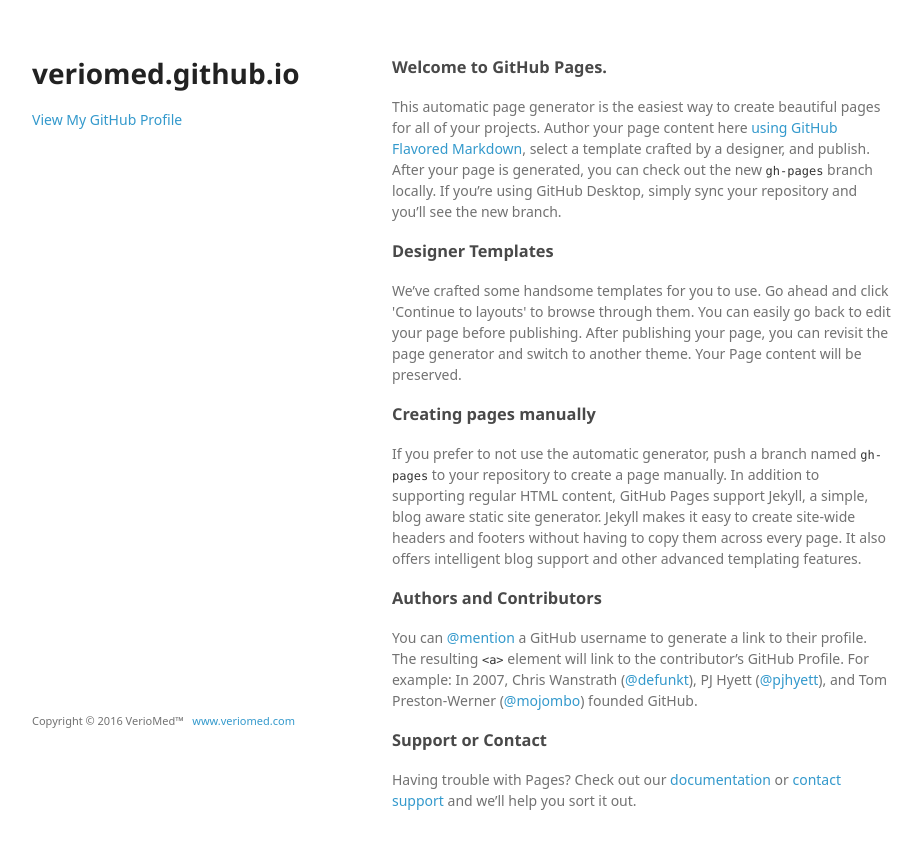
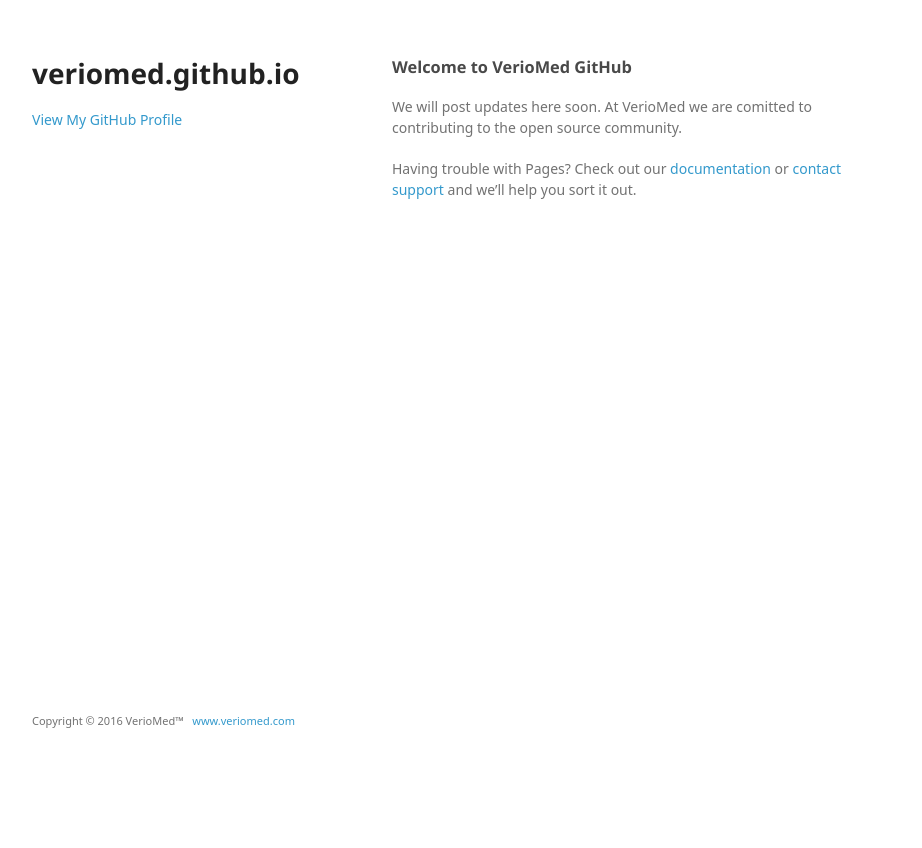
Before and after one commit to veriomed/veriomed.github.io, a plain HTML site: page index.html in a window 1280 px wide. Shown: the whole page, without its empty margins (178-1100 px from the left). After the commit the page ends 800 px from the top, so only its background shows below. Drawn offline with Linux system fonts and the light colour scheme; a web font is replaced by a local one.

Commit message:
Update index.html

```diff
--- a/index.html
+++ b/index.html
@@ -24,27 +24,9 @@
       </header>
       <section>
         <h3>
-<a id="welcome-to-github-pages" class="anchor" href="#welcome-to-github-pages" aria-hidden="true"><span aria-hidden="true" class="octicon octicon-link"></span></a>Welcome to GitHub Pages.</h3>
+<a id="welcome-to-github-pages" class="anchor" href="#welcome-to-github-pages" aria-hidden="true"><span aria-hidden="true" class="octicon octicon-link"></span></a>Welcome to VerioMed GitHub</h3>
 
-<p>This automatic page generator is the easiest way to create beautiful pages for all of your projects. Author your page content here <a href="https://guides.github.com/features/mastering-markdown/">using GitHub Flavored Markdown</a>, select a template crafted by a designer, and publish. After your page is generated, you can check out the new <code>gh-pages</code> branch locally. If you’re using GitHub Desktop, simply sync your repository and you’ll see the new branch.</p>
-
-<h3>
-<a id="designer-templates" class="anchor" href="#designer-templates" aria-hidden="true"><span aria-hidden="true" class="octicon octicon-link"></span></a>Designer Templates</h3>
-
-<p>We’ve crafted some handsome templates for you to use. Go ahead and click 'Continue to layouts' to browse through them. You can easily go back to edit your page before publishing. After publishing your page, you can revisit the page generator and switch to another theme. Your Page content will be preserved.</p>
-
-<h3>
-<a id="creating-pages-manually" class="anchor" href="#creating-pages-manually" aria-hidden="true"><span aria-hidden="true" class="octicon octicon-link"></span></a>Creating pages manually</h3>
-
-<p>If you prefer to not use the automatic generator, push a branch named <code>gh-pages</code> to your repository to create a page manually. In addition to supporting regular HTML content, GitHub Pages support Jekyll, a simple, blog aware static site generator. Jekyll makes it easy to create site-wide headers and footers without having to copy them across every page. It also offers intelligent blog support and other advanced templating features.</p>
-
-<h3>
-<a id="authors-and-contributors" class="anchor" href="#authors-and-contributors" aria-hidden="true"><span aria-hidden="true" class="octicon octicon-link"></span></a>Authors and Contributors</h3>
-
-<p>You can <a href="https://help.github.com/articles/basic-writing-and-formatting-syntax/#mentioning-users-and-teams" class="user-mention">@mention</a> a GitHub username to generate a link to their profile. The resulting <code>&lt;a&gt;</code> element will link to the contributor’s GitHub Profile. For example: In 2007, Chris Wanstrath (<a href="https://github.com/defunkt" class="user-mention">@defunkt</a>), PJ Hyett (<a href="https://github.com/pjhyett" class="user-mention">@pjhyett</a>), and Tom Preston-Werner (<a href="https://github.com/mojombo" class="user-mention">@mojombo</a>) founded GitHub.</p>
-
-<h3>
-<a id="support-or-contact" class="anchor" href="#support-or-contact" aria-hidden="true"><span aria-hidden="true" class="octicon octicon-link"></span></a>Support or Contact</h3>
+<p>We will post updates here soon. At VerioMed we are comitted to contributing to the open source community.</p>
 
 <p>Having trouble with Pages? Check out our <a href="https://help.github.com/pages">documentation</a> or <a href="https://github.com/contact">contact support</a> and we’ll help you sort it out.</p>
       </section>
```
